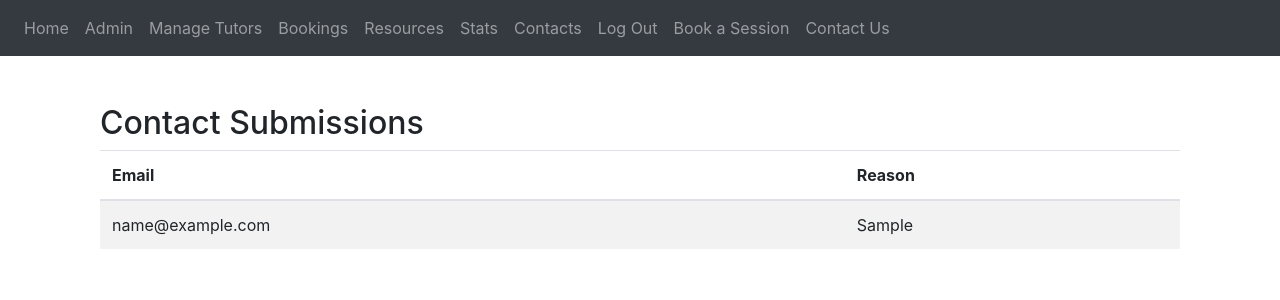
After one commit to Maddy400/PETR2140, a Flask app: page /admin/contacts in a window 1280 px wide. The commit adds this page. Shown: the top 300 px of the page. Run offline with Flask 3, Linux system fonts and the light colour scheme; a user stored in the database is signed in; tables that the repository leaves empty hold one stand-in row (values such as "Sample post"); some libraries are stand-ins or nearby versions.

Commit message:
Attempt to fix contact table for admin

```diff
--- a/Website/root.py
+++ b/Website/root.py
@@ -2,7 +2,7 @@ from flask import Blueprint, render_template, request, flash, redirect, url_for,
 from .models import User
 from werkzeug.security import generate_password_hash, check_password_hash
 from . import db
-from .models import User, Bookings, Resources
+from .models import User, Bookings, Resources, Contact
 from flask_login import login_user, login_required, logout_user, current_user
 from .decorators import role_required
 import os
@@ -159,3 +159,11 @@ def booking():
 @login_required
 def contact():
     return render_template('contact.html')
+
+
+@views.route('/admin/contacts')
+@login_required
+@role_required('admin')
+def manage_contacts():
+    contacts = Contact.query.all()
+    return render_template('admin/contacts.html', contacts=contacts)
--- /dev/null
+++ b/Website/templates/admin/contacts.html
@@ -0,0 +1,23 @@
+{% extends "base.html" %}
+{% block title %}Contact Forms{% endblock %}
+{% block content %}
+<div class="container mt-5">
+    <h2>Contact Submissions</h2>
+    <table class="table table-striped">
+        <thead>
+            <tr>
+                <th>Email</th>
+                <th>Reason</th>
+            </tr>
+        </thead>
+        <tbody>
+            {% for contact in contacts %}
+            <tr>
+                <td>{{ contact.email }}</td>
+                <td>{{ contact.reason }}</td>
+            </tr>
+            {% endfor %}
+        </tbody>
+    </table>
+</div>
+{% endblock %}
--- a/Website/templates/admin/dashboard.html
+++ b/Website/templates/admin/dashboard.html
@@ -15,6 +15,10 @@
         <div class="col-md-3">
             <a href="{{ url_for('views.site_stats') }}" class="btn btn-warning w-100 mb-3">Site Statistics</a>
         </div>
+        <div class="col-md-3">
+        <a href="{{ url_for('views.manage_contacts') }}" class="btn btn-warning w-100 mb-3">View Contact Forms</a>
+        </div>
+
     </div>
 </div>
 {% endblock %}
--- a/Website/templates/base.html
+++ b/Website/templates/base.html
@@ -25,6 +25,8 @@
                     <a class="nav-item nav-link" href="{{ url_for('views.manage_bookings') }}">Bookings</a>
                     <a class="nav-item nav-link" href="{{ url_for('views.manage_resources') }}">Resources</a>
                     <a class="nav-item nav-link" href="{{ url_for('views.site_stats') }}">Stats</a>
+                    <a class="nav-item nav-link" href="{{ url_for('views.contacts') }}">Contacts</a>
+
                 {% elif current_user.role == 'tutor' %}
                     <a class="nav-item nav-link" href="{{ url_for('views.tutor_home') }}">Tutor Dashboard</a>
                 {% endif %}
--- a/Website/templates/contact.html
+++ b/Website/templates/contact.html
@@ -2,7 +2,8 @@
 
 {%block content%}
 <h1>This is the Contact page</h1>
-{%endblock%}
+
+
 
 <form method="POST">
     <div class="form-group">
@@ -11,8 +12,9 @@
     </div>
     <div class="form-group">
         <label for="reason">Reason</label>
-        <input type="email" class="form-control" id="reason" name="reason" placeholder="Please enter a reason"/>
+        <input type="text" class="form-control" id="reason" name="reason" placeholder="Please enter a reason"/>
     </div>
     <br />
     <button type="submit" class="btn btn-primary">Submit</button>
 </form>
+{%endblock%}
```
